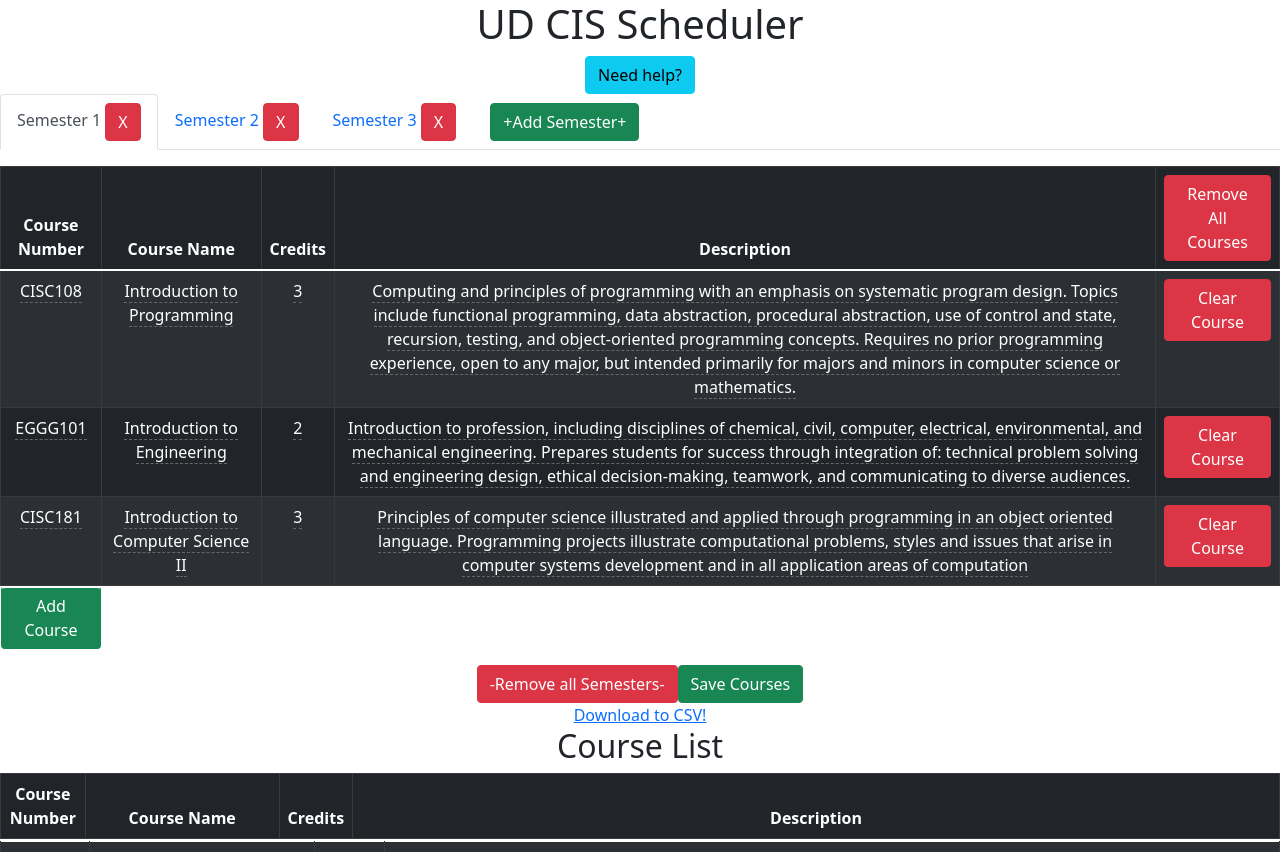
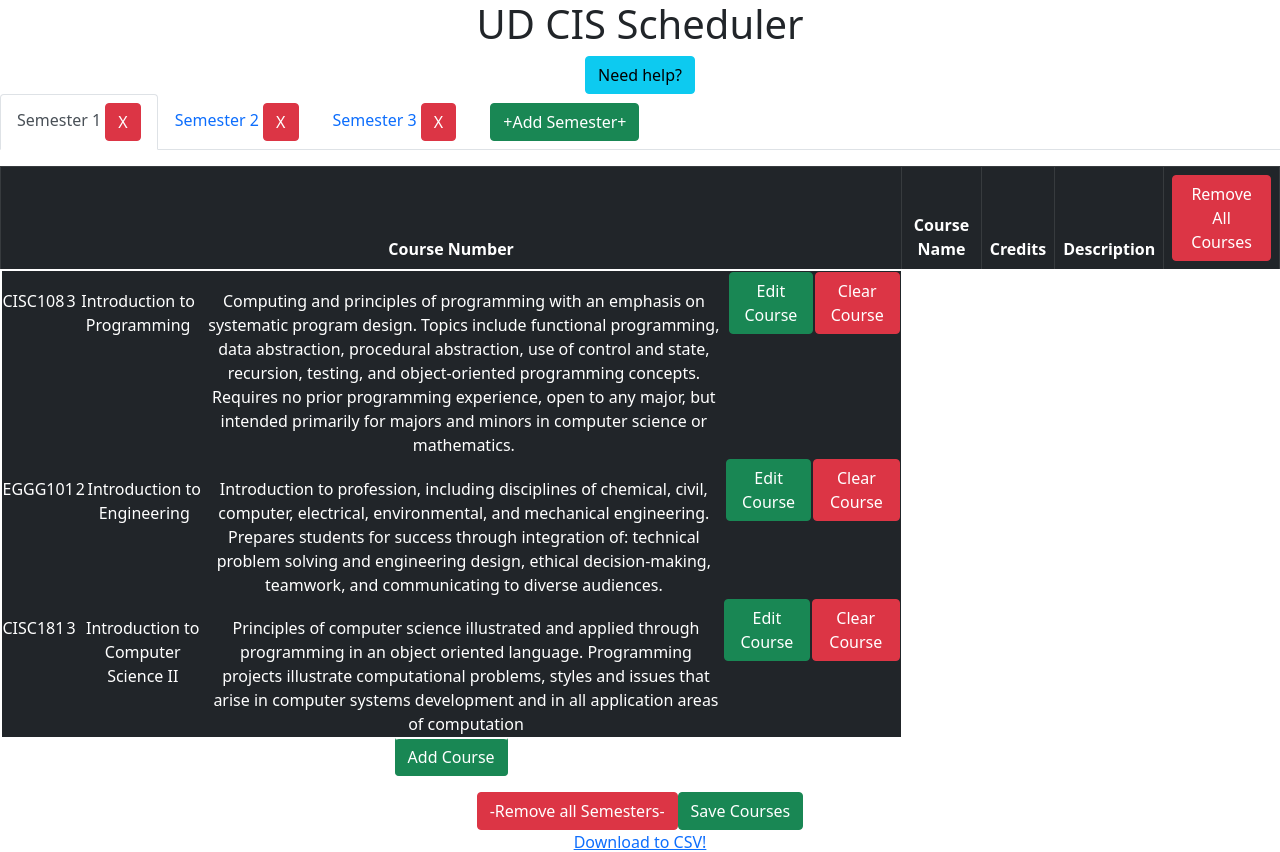
Before and after one commit to UD-CISC275-F21/ud-cis-scheduler-team-10, a React (Create React App) app: page / in a window 1280 px wide. Shown: the top 852 px of the page. Built offline with nearby package versions, Linux system fonts and the light colour scheme.

Commit message:
added model, does not edit course still

```diff
--- a/src/components/CourseRow.tsx
+++ b/src/components/CourseRow.tsx
@@ -4,19 +4,16 @@ import { Course } from "../interfaces/Course";
 import InlineEdit from "./InlineEdit";
 
 
-export function CourseRow({course1, removeCourse}: {course1:Course, removeCourse: (c: string) => void}): JSX.Element{
-    const [storedCourseNumber1, setStoredCourseNumber1] = useState(course1.Number);
-    const [storedCourseCredit1, setStoredCourseCredit1] = useState(course1.Credits);
-    const [storedCourseName1, setStoredCourseName1] = useState(course1.Name);
-    const [storedCourseDes1, setStoredCourseDes1] = useState(course1.Description);
+export function CourseRow({course1, semesterTitle, removeCourse, editCourse}: {course1:Course, semesterTitle: string, removeCourse: (c: string) => void, editCourse: (c: Course, t: string) => void}): JSX.Element{
 
     return(
         <tr>
-            <td><InlineEdit text={storedCourseNumber1} onSetText={text => setStoredCourseNumber1(text)}/></td>
-            <td><InlineEdit text={storedCourseName1} onSetText={text => setStoredCourseName1(text)}/></td>
-            <td><InlineEdit text={storedCourseCredit1} onSetText={text => setStoredCourseCredit1(text)}/></td>
-            <td><InlineEdit text={storedCourseDes1} onSetText={text => setStoredCourseDes1(text)}/></td>
-            <td><Button variant = 'danger' onClick = {() => removeCourse(storedCourseNumber1)}>Clear Course</Button></td>
+            <td>{course1.Number}</td>
+            <td>{course1.Credits}</td>
+            <td>{course1.Name}</td>
+            <td>{course1.Description}</td>
+            <td><Button variant='success' onClick = {() => editCourse(course1, semesterTitle)}>Edit Course</Button></td>
+            <td><Button variant = 'danger' onClick = {() => removeCourse(course1.Number)}>Clear Course</Button></td>
         </tr>
     );
 
--- /dev/null
+++ b/src/components/EditCourseModal.tsx
@@ -0,0 +1,66 @@
+import React, { useState } from "react";
+import { Button, Form, Modal } from "react-bootstrap";
+import { Course } from "../interfaces/Course";
+
+export function EditCourseModal({visible, setVisible, editCourse, course, semesterTitle}:
+    {visible: boolean, setVisible: (b: boolean) => void,
+    editCourse: (c: Course, t: string) => void, course: Course, semesterTitle: string}): JSX.Element {
+    const [courseNumber, setCourseNumber] = useState(course.Number);
+    const [courseCredits, setCourseCredits] = useState(course.Credits);
+    const [courseName, setCourseName] = useState(course.Name);
+    const [courseDescription, setCourseDescription] = useState(course.Description);
+
+    function saveCourse() {
+        const newCourse = {
+            Number: courseNumber,
+            Credits: courseCredits,
+            Name: courseName,
+            Description: courseDescription
+        };
+        editCourse(newCourse, semesterTitle);
+        setVisible(false);
+    }
+
+    const hide = () => setVisible(false);
+    return (
+        <Modal show={visible} onHide={hide}>
+            <Modal.Header closeButton>
+                <Modal.Title>Edit Course</Modal.Title>
+            </Modal.Header>
+
+            <Modal.Body>
+                <Form>
+                    <Form.Group className="mb-3" controlId="editCourseForm.courseNumberArea">
+                        <Form.Label data-testid="prompt-entry-textbox">Course Number</Form.Label>
+                        <Form.Control as="textarea" rows={3}
+                            value={courseNumber}
+                            onChange={(ev: React.ChangeEvent<HTMLTextAreaElement>) => setCourseNumber(ev.target.value)}/>
+                    </Form.Group>
+                    <Form.Group className="mb-3" controlId="editCourseForm.courseCreditsArea">
+                        <Form.Label>Credits</Form.Label>
+                        <Form.Control as="textarea" rows={3}
+                            value={courseCredits}
+                            onChange={(ev: React.ChangeEvent<HTMLTextAreaElement>) => setCourseCredits(ev.target.value)}/>
+                    </Form.Group>
+                    <Form.Group className="mb-3" controlId="editCourseForm.courseNameArea">
+                        <Form.Label>Course Name</Form.Label>
+                        <Form.Control as="textarea" rows={3}
+                            value={courseName}
+                            onChange={(ev: React.ChangeEvent<HTMLTextAreaElement>) => setCourseName(ev.target.value)}/>
+                    </Form.Group>
+                    <Form.Group className="mb-3" controlId="editCourseForm.courseDescriptionArea">
+                        <Form.Label>Course Description</Form.Label>
+                        <Form.Control as="textarea" rows={3}
+                            value={courseDescription}
+                            onChange={(ev: React.ChangeEvent<HTMLTextAreaElement>) => setCourseDescription(ev.target.value)}/>
+                    </Form.Group>
+                </Form>
+            </Modal.Body>
+
+            <Modal.Footer>
+                <Button data-testid="close-button" variant="secondary" onClick={hide}>Close</Button>
+                <Button data-testid="save-changes-button" variant="primary" onClick={saveCourse}>Save changes</Button>
+            </Modal.Footer>
+        </Modal>
+    );
+}
--- a/src/components/SemesterTab.tsx
+++ b/src/components/SemesterTab.tsx
@@ -4,6 +4,7 @@ import { Course } from "../interfaces/Course";
 import { Semester } from "../interfaces/Semester";
 import { CourseRow } from "./CourseRow";
 import { CSVLink } from "react-csv";
+import { EditCourseModal } from "./EditCourseModal";
 
 
 
@@ -25,6 +26,22 @@ export function SemesterTab({tab1, tab2, tab3}: {tab1: Semester, tab2: Semester,
     const [semesterCount, setSemesterCount] = useState(3);
     const [semesterNumber, setSemesterNumber] = useState(4);
     const [semesters, setSemesters] = useState(loadCourses);
+    const [visible, setVisible] = useState(false);
+
+    function editCourse(course: Course, title: string) {
+        for (let i = 0; i < semesters.length; i++) {
+            if (semesters[i].Title === title) {
+                const newArr = [...semesters];
+                for (let j = 0; j<newArr[i].Courses.length; j++) {
+                    if (newArr[i].Courses[j].Number === course.Number) {
+                        newArr[i].Courses[j] = course;
+                        setSemesters([...newArr]);
+                    }
+                }
+            }
+        }
+        setVisible(true);
+    }
 
     function save(){
         localStorage.setItem(LOCAL_STORAGE_COURSES, JSON.stringify(semesters));
@@ -43,9 +60,6 @@ export function SemesterTab({tab1, tab2, tab3}: {tab1: Semester, tab2: Semester,
         const newSemester = {} as Semester;
         newSemester.Title = semesterTitle;
         newSemester.Courses = [newCourse, newCourse, newCourse];
-        //newSemester.Course1 = newCourse;
-        //newSemester.Course2 = newCourse;
-        //newSemester.Course3 = newCourse;
         setSemesters([...semesters,newSemester]);
     };
 
@@ -120,7 +134,10 @@ export function SemesterTab({tab1, tab2, tab3}: {tab1: Semester, tab2: Semester,
                                     <tbody>
                                         {post.Courses.map((row: Course) => {
                                             return(
-                                                <CourseRow key = {row.Number} course1 = {row} removeCourse = {() => removeCourseRow(post.Title, row.Number) }></CourseRow>
+                                                <div key = {row.Number}>
+                                                    <CourseRow  course1 = {row} removeCourse = {() => removeCourseRow(post.Title, row.Number) } editCourse={() => editCourse(row, post.Title)} semesterTitle={post.Title}></CourseRow>
+                                                    <EditCourseModal visible={visible} setVisible={setVisible} editCourse={() => editCourse(row, post.Title)}  course={row} semesterTitle = {post.Title}></EditCourseModal>
+                                                </div>
                                             );
                                         })}
                                     </tbody>
@@ -136,6 +153,7 @@ export function SemesterTab({tab1, tab2, tab3}: {tab1: Semester, tab2: Semester,
                 <div>
                     <CSVLink data = {JSON.stringify(semesters,null,2)}>Download to CSV!</CSVLink>
                 </div>
+
             </div>
         );
     } else{
@@ -150,26 +168,3 @@ export function SemesterTab({tab1, tab2, tab3}: {tab1: Semester, tab2: Semester,
         );
     }
 }
-
-/*<Tabs defaultActiveKey="semester_1" id="uncontrolled-tab-example" className="mb-3">
-            <Tab eventKey="semester_1" title="Semester 1" >
-                <SemesterTable courses={[courseArray[0] as Course, courseArray[1] as Course, courseArray[2] as Course]}></SemesterTable>
-            </Tab>
-            <Tab eventKey="semester_2" title="Semester 2">
-                <SemesterTable courses={[courseArray[3] as Course, courseArray[4] as Course, courseArray[5] as Course]}></SemesterTable>
-            </Tab>
-            <Tab eventKey="semester_3" title="Semester 3">
-                <SemesterTable courses={[courseArray[6] as Course, courseArray[7] as Course, courseArray[8] as Course]}></SemesterTable>
-            </Tab>
-        </Tabs>
-
-            {tab1, tab2, tab3}: {tab1: Semester, tab2: Semester, tab3: Semester}
-
-            <Tabs defaultActiveKey={semesters[0].Title} id="Semester_tabs" className="mb-3">
-            {semesters.map(post => {
-                return(
-                    <SingleSemesterTab key = {post.Title} semester = {post}></SingleSemesterTab>
-                );
-            })}
-        </Tabs>
-     */
```
Also changed, not shown: src/App.tsx (+4 -10 lines).
